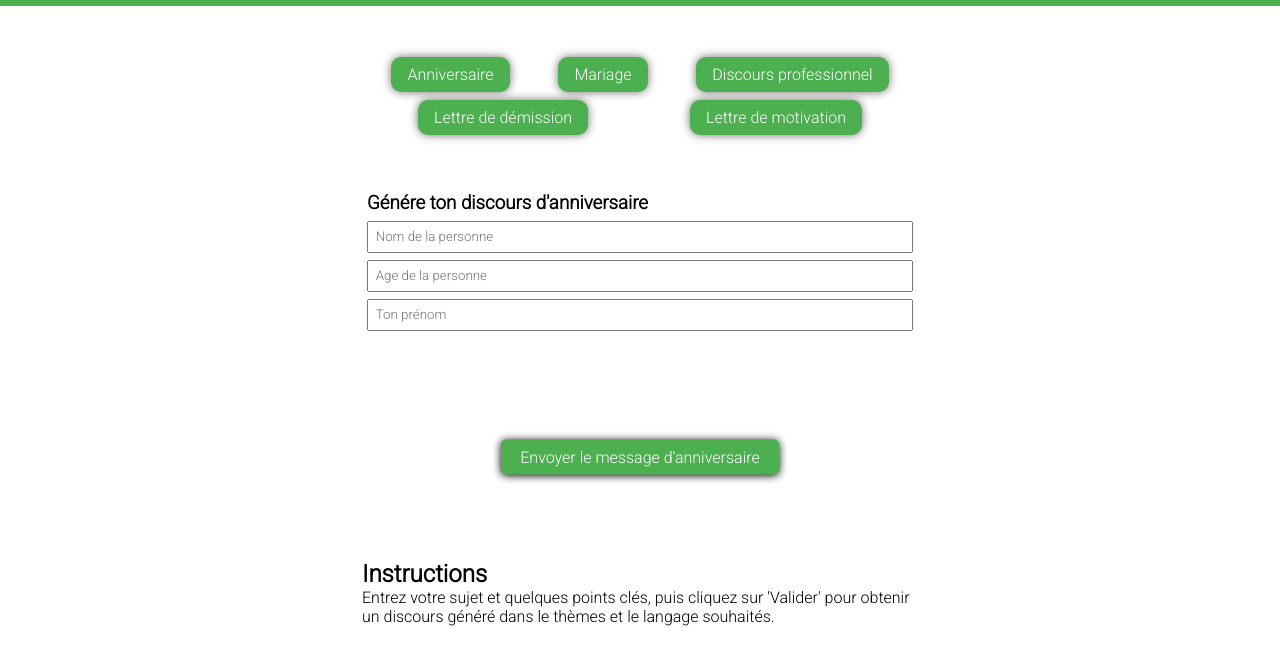
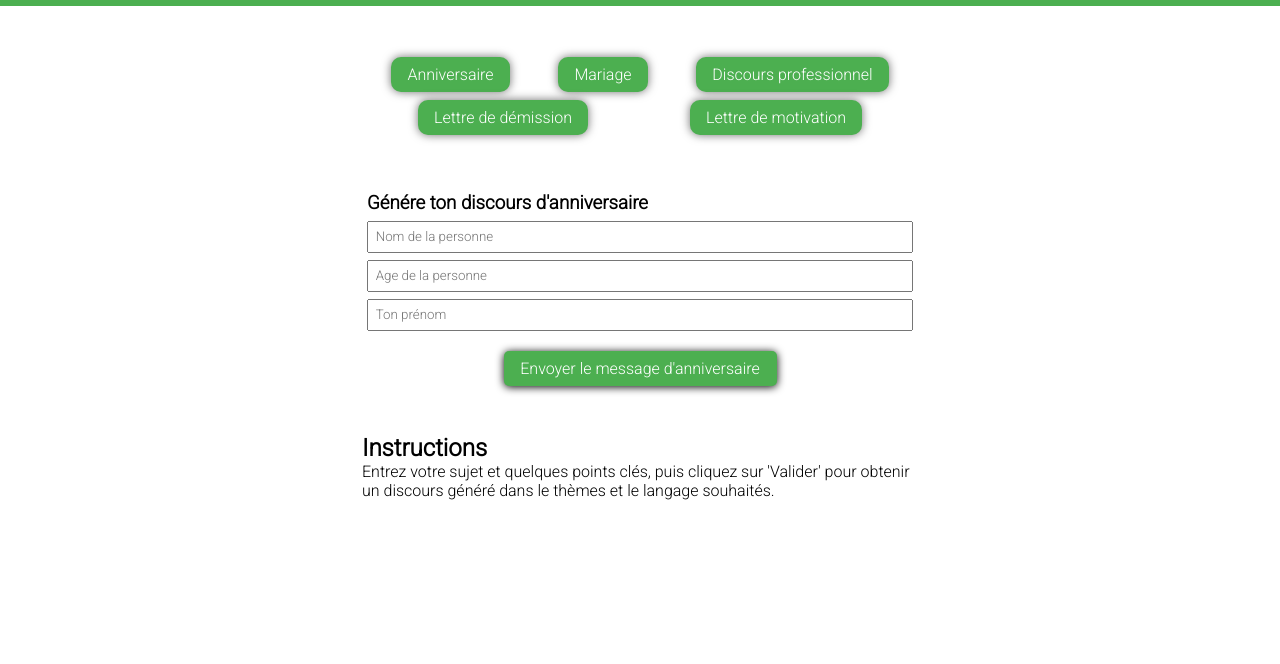
Before and after one commit to AnthoEnge/Generateur-Youa, a website: page index.html in a window 1280 px wide. Both pictures are taken after a click on the button "Anniversaire". Shown: the part 88-752 px from the top of the page. Drawn offline with Linux system fonts and the light colour scheme.

Commit message:
html, css

```diff
--- a/index.html
+++ b/index.html
@@ -34,7 +34,7 @@
                         </div>
                     </div>
                     <div id="options-container" class="margin"></div>
-                    <div  class="margin">
+                    <div  class="">
                         <h2>Instructions</h2>
                         <p>Entrez votre sujet et quelques points clés, puis cliquez sur 'Valider' pour obtenir un discours généré dans le thèmes et le langage souhaités.</p>
                     </div>
--- a/styles/styles.css
+++ b/styles/styles.css
@@ -72,7 +72,7 @@ button {
 #options-container {
     position: relative;
     padding: 0 5px;
-    height: 320px;
+
 }
 
 button:hover {
@@ -101,11 +101,8 @@ textarea {
     box-shadow: 0px 1px 8px black;
     text-align: center;
     justify-content: center;
+    align-items: center;
     display: flex;
-    position: absolute;
-    bottom: 0;
-    left: 50%;
-    transform: translate(-50%, -50%);
     width: 50%;
 
 }
```
